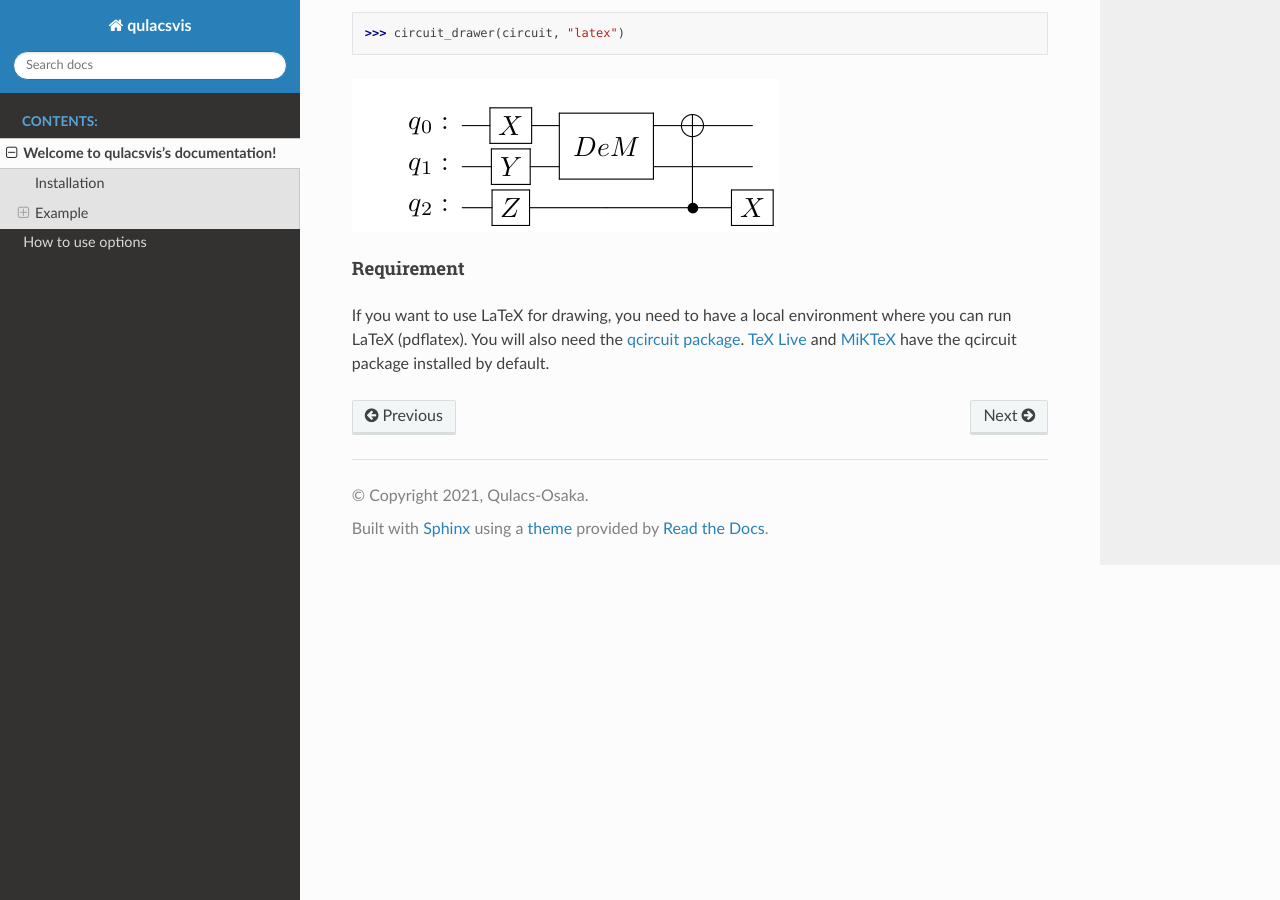
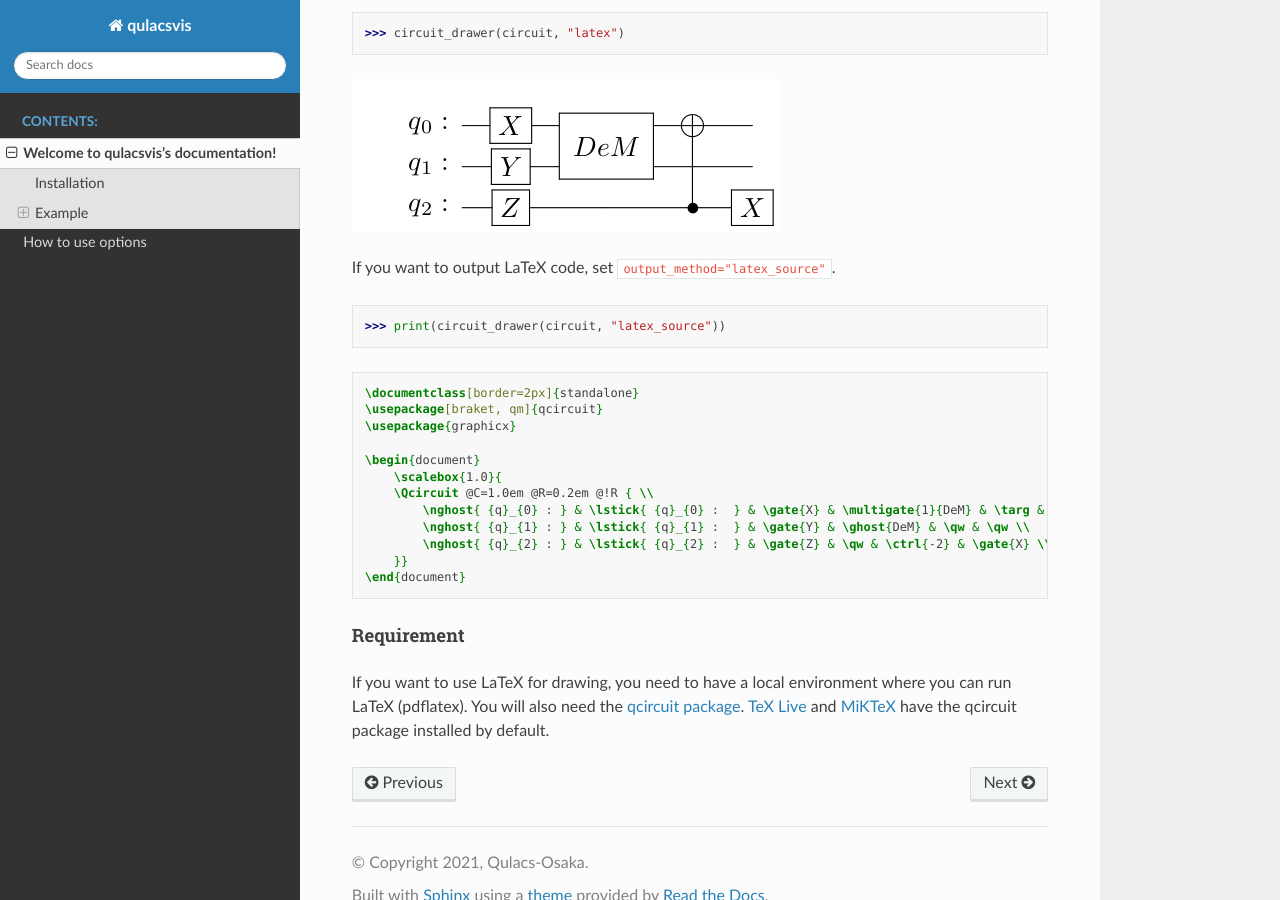
Before and after one commit to Qulacs-Osaka/qulacs-visualizer, a Sphinx documentation site: the page built from doc/source/index.rst, in a window 1280 px wide and 900 px high, scrolled down 1715 px. Built offline with Sphinx 7.4.7 and the Read the Docs theme 2.0.0, drawn with Linux system fonts in a browser that asks for light colours; pages that are not in the unit, such as notebooks, are missing from menus.

Commit message:
Add how to use latex_source

```diff
--- a/doc/source/index.rst
+++ b/doc/source/index.rst
@@ -83,6 +83,26 @@ For LaTeX drawing, set ``output_method="latex"``.
 .. figure:: _static/circuit_latex_drawing.png
     :alt: circuit_latex_drawing.png
 
+If you want to output LaTeX code, set ``output_method="latex_source"``.
+
+>>> print(circuit_drawer(circuit, "latex_source"))
+
+.. code-block:: latex
+
+  \documentclass[border=2px]{standalone}
+  \usepackage[braket, qm]{qcircuit}
+  \usepackage{graphicx}
+
+  \begin{document}
+      \scalebox{1.0}{
+      \Qcircuit @C=1.0em @R=0.2em @!R { \\
+          \nghost{ {q}_{0} : } & \lstick{ {q}_{0} :  } & \gate{X} & \multigate{1}{DeM} & \targ & \qw \\
+          \nghost{ {q}_{1} : } & \lstick{ {q}_{1} :  } & \gate{Y} & \ghost{DeM} & \qw & \qw \\
+          \nghost{ {q}_{2} : } & \lstick{ {q}_{2} :  } & \gate{Z} & \qw & \ctrl{-2} & \gate{X} \\
+      }}
+  \end{document}
+
+
 -----------
 Requirement
 -----------
```
